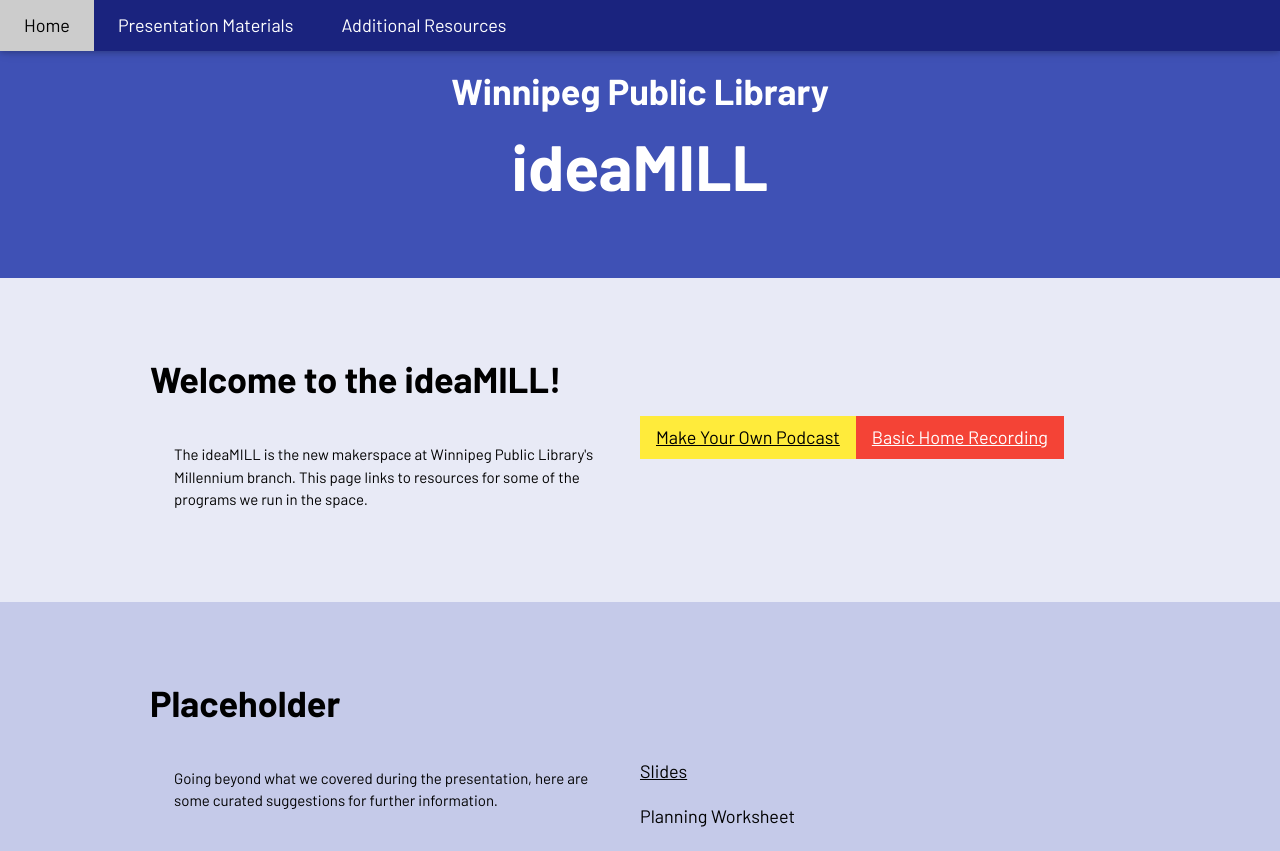
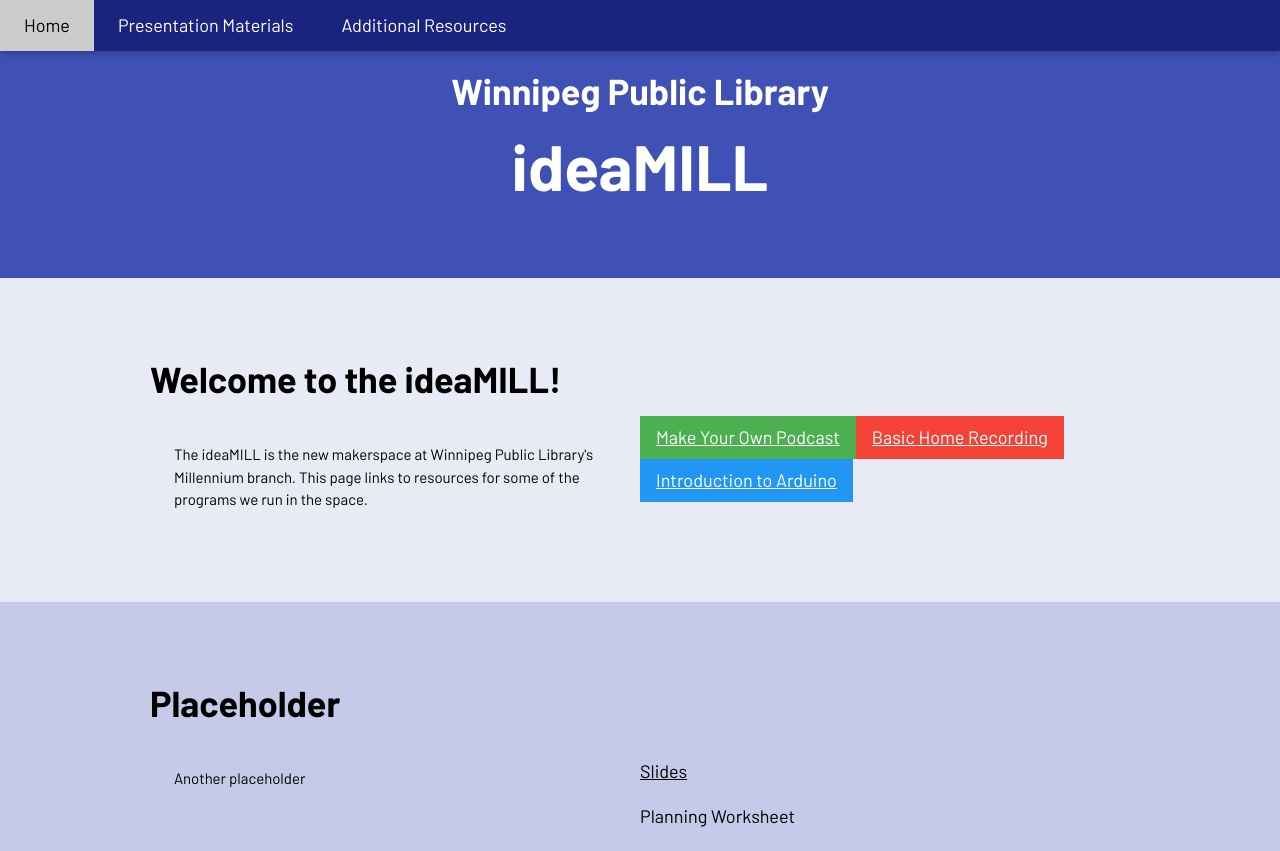
Before and after one commit to wplideamill/wplideamill.github.io, a plain HTML site: page index.html in a window 1280 px wide. Shown: the top 851 px of the page. Drawn offline with nearby package versions, Linux system fonts and the light colour scheme.

Commit message:
Update index.html

```diff
--- a/index.html
+++ b/index.html
@@ -69,8 +69,9 @@
 
     <div class="w3-half w3-large">
       <div class="w3-bar">
-       <a href="https://wplideamill.github.io/make-your-own-podcast/" class="w3-bar-item w3-yellow w3-hover-green">Make Your Own Podcast</a>
-       <a href="https://github.com/wplideamill/basic-home-recording" class="w3-bar-item w3-red w3-hover-green">Basic Home Recording</a>
+       <a href="https://wplideamill.github.io/make-your-own-podcast/" class="w3-bar-item w3-green w3-hover-blue">Make Your Own Podcast</a>
+       <a href="https://github.com/wplideamill/basic-home-recording" class="w3-bar-item w3-red w3-hover-black">Basic Home Recording</a>
+       <a href="https://github.com/wplideamill/intro-arduino" class="w3-bar-item w3-blue w3-hover-yellow">Introduction to Arduino</a>
       </div>
 
     </div>
@@ -84,7 +85,7 @@
     <div class="w3-half w3-padding-large">
 
 
-      <p>Going beyond what we covered during the presentation, here are some curated suggestions for further information.</p>
+      <p>Another placeholder</p>
     </div>
 
     <div class="w3-half w3-large">
```
